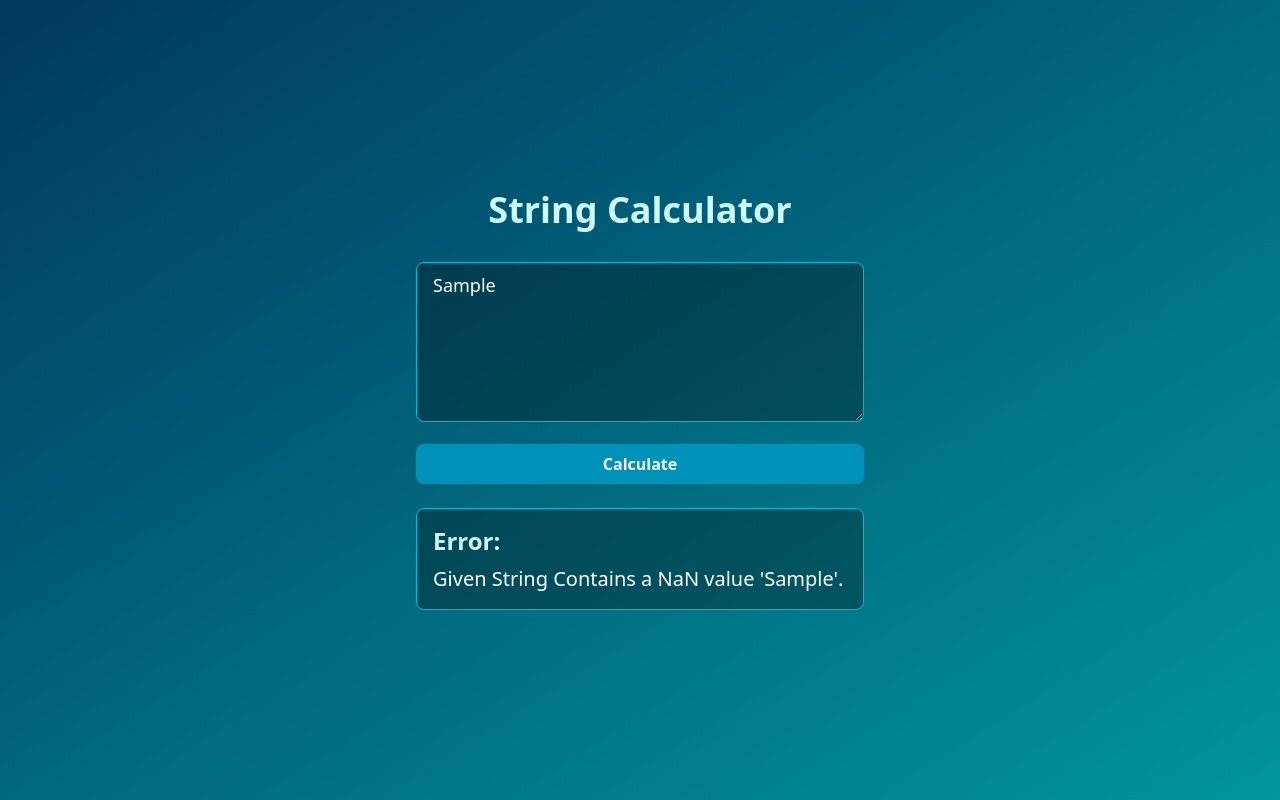
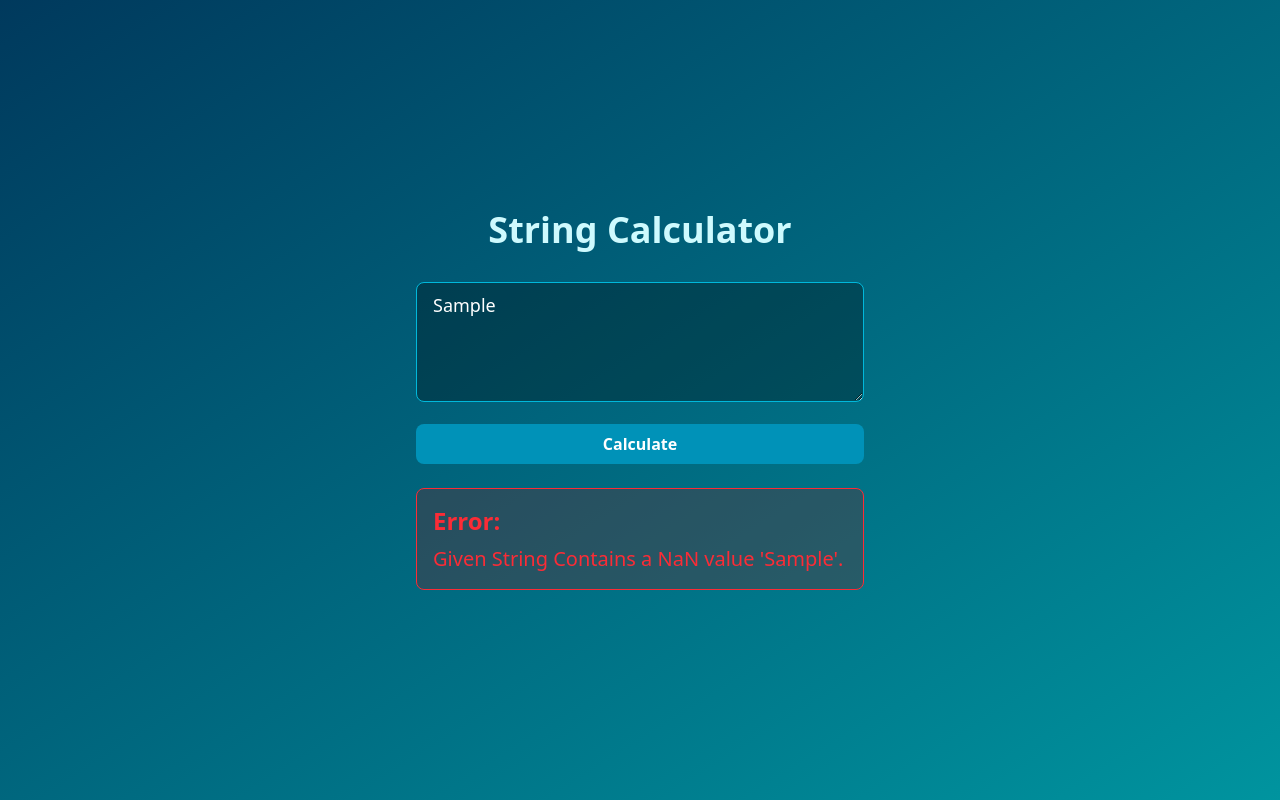
Before and after one commit to Tauqeer-Ahmed-99/String-Calculator-TS, a React (Vite) app: page / in a window 1280 px wide. Both pictures are taken after typing "Sample" into the empty fields and a click on the button "Calculate". Built offline with nearby package versions, Linux system fonts and the light colour scheme.

Commit message:
misc: UI changes

```diff
--- a/src/components/DisplayCard.tsx
+++ b/src/components/DisplayCard.tsx
@@ -8,10 +8,14 @@ const DisplayCard = ({
   return (
     <div
       data-testid={type}
-      className="mt-6 p-4 bg-black/30 rounded-lg border border-cyan-500 border-opacity-30"
+      className={
+        type === "Error"
+          ? "mt-6 p-4 bg-red-900/30 rounded-lg border border-red-500 text-red-500 border-opacity-30"
+          : "mt-6 p-4 bg-black/30 rounded-lg border border-cyan-500 text-cyan-100 border-opacity-30"
+      }
     >
-      <h2 className="text-2xl font-semibold text-cyan-100 mb-2">{type}:</h2>
-      <p className="text-xl text-white">{data}</p>
+      <h2 className="text-2xl font-semibold mb-2">{type}:</h2>
+      <p className="text-xl">{data}</p>
     </div>
   );
 };
--- a/src/components/StringCalculator.tsx
+++ b/src/components/StringCalculator.tsx
@@ -47,7 +47,7 @@ const StringCalculator = () => {
           data-testid="main-input"
           value={input}
           onChange={(e) => setInput(e.target.value)}
-          className="w-full h-40 px-4 py-2 rounded-lg mb-4 text-lg bg-black/30 text-white placeholder-cyan-200 placeholder-opacity-70 border border-cyan-500 border-opacity-30 focus:outline-none focus:border-opacity-100"
+          className="w-full h-30 px-4 py-2 rounded-lg mb-4 text-lg bg-black/30 text-white placeholder-cyan-200 placeholder-opacity-70 border border-cyan-500 border-opacity-30 focus:outline-none focus:border-opacity-100"
           placeholder="Enter your string..."
         />
         <button
```
